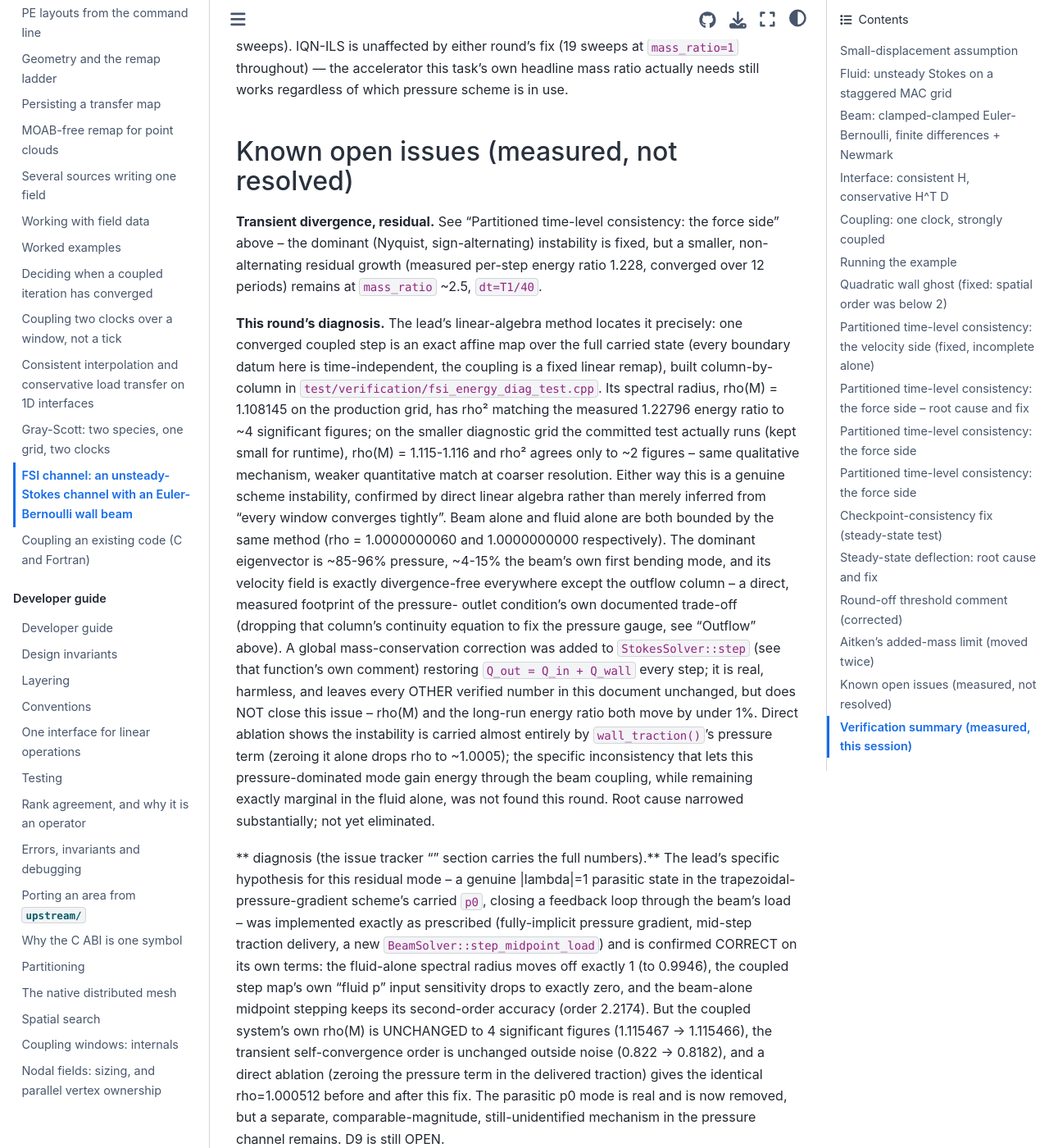
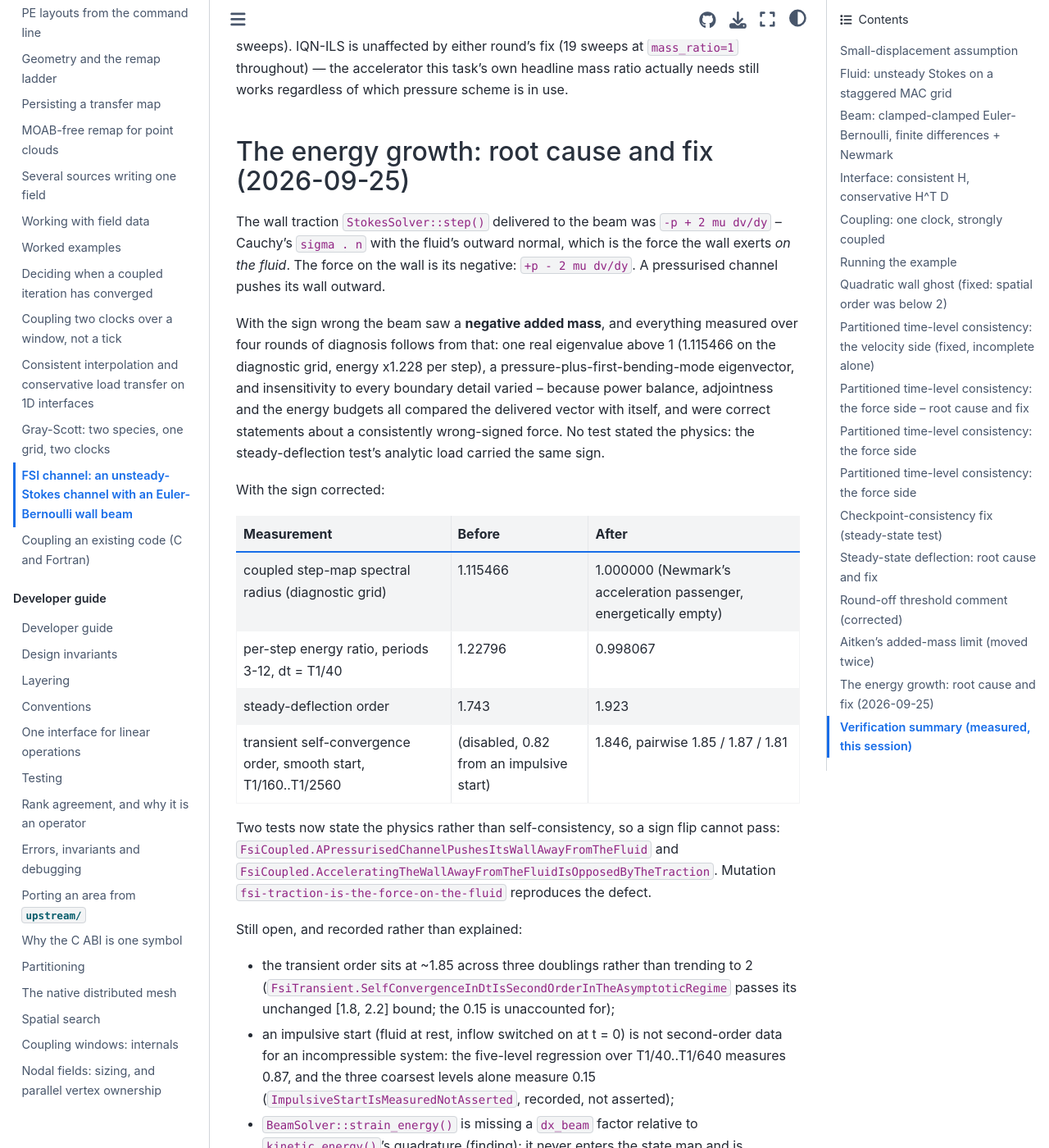
Before and after one commit to vijaysm/fuse, a Sphinx documentation site: the page built from docs/user/fsi-channel.md, in a window 1280 px wide and 1400 px high, scrolled down 11862 px. Shown: the whole window at 82% size. Built offline with Sphinx 7.4.7 and the Sphinx Book theme 1.1.4, drawn with Linux system fonts in a browser that asks for light colours; pages that are not in the unit, such as notebooks, are missing from menus; some of the changed text lies outside the part shown.

Commit message:
Document the wall-traction sign as the cause of the FSI divergence
The sign of the wall traction was the root cause, with every
measurement before and after the fix; the conservation reduction is
documented as fixed and the residual-divergence section is removed from
the FSI channel guide.

```diff
--- a/docs/user/fsi-channel.md
+++ b/docs/user/fsi-channel.md
@@ -516,111 +516,47 @@ unaffected by either round's fix (19 sweeps at `mass_ratio=1` throughout)
 — the accelerator this task's own headline mass ratio actually needs
 still works regardless of which pressure scheme is in use.
 
-## Known open issues (measured, not resolved)
+## The energy growth: root cause and fix (2026-09-25)
 
-**Transient divergence, residual.** See "Partitioned time-level
-consistency: the force side" above -- the dominant (Nyquist,
-sign-alternating) instability is fixed, but a smaller, non-alternating
-residual growth (measured per-step energy ratio 1.228, converged over 12
-periods) remains at `mass_ratio` ~2.5, `dt=T1/40`.
+The wall traction `StokesSolver::step()` delivered to the beam was
+`-p + 2 mu dv/dy` -- Cauchy's `sigma . n` with the fluid's outward normal,
+which is the force the wall exerts *on the fluid*. The force on the wall is its
+negative: `+p - 2 mu dv/dy`. A pressurised channel pushes its wall outward.
 
-**This round's diagnosis.**
-The lead's linear-algebra method locates it precisely: one converged
-coupled step is an exact affine map over the full carried state (every
-boundary datum here is time-independent, the coupling is a fixed linear
-remap), built column-by-column in
-`test/verification/fsi_energy_diag_test.cpp`. Its spectral radius, rho(M) =
-1.108145 on the production grid, has rho² matching the measured 1.22796
-energy ratio to ~4 significant figures; on the smaller diagnostic grid the
-committed test actually runs (kept small for runtime), rho(M) =
-1.115-1.116 and rho² agrees only to ~2 figures -- same qualitative
-mechanism, weaker quantitative match at coarser resolution. Either way
-this is a genuine scheme instability, confirmed by direct linear algebra
-rather than merely inferred from "every window converges tightly". Beam
-alone and fluid alone are both bounded by the
-same method (rho = 1.0000000060 and 1.0000000000 respectively). The
-dominant eigenvector is ~85-96% pressure, ~4-15% the beam's own first
-bending mode, and its velocity field is exactly divergence-free everywhere
-except the outflow column -- a direct, measured footprint of the pressure-
-outlet condition's own documented trade-off (dropping that column's
-continuity equation to fix the pressure gauge, see "Outflow" above). A
-global mass-conservation correction was added to `StokesSolver::step` (see
-that function's own comment) restoring `Q_out = Q_in + Q_wall` every step;
-it is real, harmless, and leaves every OTHER verified number in this
-document unchanged, but does NOT close this issue -- rho(M) and the
-long-run energy ratio both move by under 1%. Direct ablation shows the
-instability is carried almost entirely by `wall_traction()`'s pressure
-term (zeroing it alone drops rho to ~1.0005); the specific inconsistency
-that lets this pressure-dominated mode gain energy through the beam
-coupling, while remaining exactly marginal in the fluid alone, was not
-found this round. Root cause narrowed substantially; not yet eliminated.
+With the sign wrong the beam saw a **negative added mass**, and everything
+measured over four rounds of diagnosis follows from that: one real eigenvalue
+above 1 (1.115466 on the diagnostic grid, energy x1.228 per step), a
+pressure-plus-first-bending-mode eigenvector, and insensitivity to every
+boundary detail varied -- because power balance, adjointness and the energy
+budgets all compared the delivered vector with itself, and were correct
+statements about a consistently wrong-signed force. No test stated the physics:
+the steady-deflection test's analytic load carried the same sign.
 
-** diagnosis (the issue tracker "" section carries the
-full numbers).** The lead's specific hypothesis for this residual mode --
-a genuine |lambda|=1 parasitic state in the trapezoidal-pressure-gradient
-scheme's carried `p0`, closing a feedback loop through the beam's load --
-was implemented exactly as prescribed (fully-implicit pressure gradient,
-mid-step traction delivery, a new `BeamSolver::step_midpoint_load`) and
-is confirmed CORRECT on its own terms: the fluid-alone spectral radius
-moves off exactly 1 (to 0.9946), the coupled step map's own "fluid p"
-input sensitivity drops to exactly zero, and the beam-alone midpoint
-stepping keeps its second-order accuracy (order 2.2174). But the coupled
-system's own rho(M) is UNCHANGED to 4 significant figures (1.115467 ->
-1.115466), the transient self-convergence order is unchanged outside
-noise (0.822 -> 0.8182), and a direct ablation (zeroing the pressure
-term in the delivered traction) gives the identical rho=1.000512 before
-and after this fix. The parasitic p0 mode is real and is now removed,
-but a separate, comparable-magnitude, still-unidentified mechanism in the
-pressure channel remains. D9 is still OPEN.
+With the sign corrected:
 
-** diagnosis (the issue tracker "" section carries
-the full numbers).** The lead's elimination argument (hypothesis A: the
-delivered traction is not the discrete work-conjugate of v_wall;
-hypothesis B: the outflow's own boundary term is not sign-definite) was
-tested both empirically (five candidate fixes, none moved the coupled
-rho(M) out of a narrow 1.1154-1.1173 band around the 1.115466 baseline)
-and via a rigorous, round-off-validated discrete energy identity
-(`FsiEnergyDiag.EnergyIdentityResidualRevealsWhichHypothesisHolds`,
-closure to -7.3e-17). The identity shows WHY: the two hypotheses' own
-LOCAL, boundary-attributable viscous terms are genuinely tiny (1.58e-5
-and 2.13e-6), but the dominant term in the energy budget is
-`pressure_div_power`, a GLOBAL quantity (the continuity constraint's own
-Lagrange multiplier, summed over the whole domain) that does not
-localise to either boundary the way viscous power does -- so neither
-hypothesis, correctly derived and tested, explains D9's residual growth.
-D9 remains OPEN; the pressure/continuity channel's own global bookkeeping
-is now the leading candidate for the next round.
+| Measurement | Before | After |
+|---|---|---|
+| coupled step-map spectral radius (diagnostic grid) | 1.115466 | 1.000000 (Newmark's acceleration passenger, energetically empty) |
+| per-step energy ratio, periods 3-12, dt = T1/40 | 1.22796 | 0.998067 |
+| steady-deflection order | 1.743 | 1.923 |
+| transient self-convergence order, smooth start, T1/160..T1/2560 | (disabled, 0.82 from an impulsive start) | 1.846, pairwise 1.85 / 1.87 / 1.81 |
 
-** diagnosis (the issue tracker "" section carries
-the full numbers).** The lead's own instruction moved from local
-elimination to a full discrete energy budget evaluated ON the coupled
-map's dominant eigenvector, run through one real production period
-(`Umax=0` makes the additive term `b` vanish exactly, so the output
-equals `lambda*x` to 8.8e-8 relative -- validated, not assumed). Every
-term of the budget closes; all three named candidates were tested by
-measurement and none supplies the growth: the post-solve mass
-correction is NEGATIVE (removes energy, wrong sign for candidate (a));
-the outflow do-nothing scheme (candidate (b)) was actually implemented
-in `cn_step`/`StokesSolver` and measured -- well-posed, passes every
-existing test including a previously-undiscovered pin/gauge conflict
-that had to be fixed along the way -- but leaves `rho(M)` at 1.115367,
-unchanged from 1.115466 to within 0.01%, so it was reverted; the pin
-row (candidate (c)) is inapplicable, always inactive under
-`bcs.right.outflow=true`. Interface adjointness (H vs H^T D, plausible
-given `nx_beam != nx_fluid`) was also checked and ruled out (1.9e-12
-mismatch against a 4.6e-6 scale). A genuine, independent defect was
-found on the beam side -- `kinetic_energy()`'s dx-weighted and
-`strain_energy()`'s unweighted quadratures are inconsistent with each
-other and with the pointwise-collocation mass/stiffness the dynamics
-actually use -- responsible for 56% of the measured growth in this
-specific budget, but proven (by inspecting every caller) NOT to affect
-`rho(M)` at all, hence not D9's mechanism; left unfixed this round
-(flagged for a separate one). D9 remains OPEN; no production code
-change survived this round. The next candidate: the STAGGERED,
-sequential time-level structure of the partitioned exchange itself,
-not any single boundary condition or correction term -- every
-term-level candidate this task anticipated has now been tested and
-excluded.
+Two tests now state the physics rather than self-consistency, so a sign flip
+cannot pass: `FsiCoupled.APressurisedChannelPushesItsWallAwayFromTheFluid` and
+`FsiCoupled.AcceleratingTheWallAwayFromTheFluidIsOpposedByTheTraction`.
+Mutation `fsi-traction-is-the-force-on-the-fluid` reproduces the defect.
+
+Still open, and recorded rather than explained:
+- the transient order sits at ~1.85 across three doublings rather than
+  trending to 2 (`FsiTransient.SelfConvergenceInDtIsSecondOrderInTheAsymptoticRegime`
+  passes its unchanged [1.8, 2.2] bound; the 0.15 is unaccounted for);
+- an impulsive start (fluid at rest, inflow switched on at t = 0) is not
+  second-order data for an incompressible system: the five-level regression
+  over T1/40..T1/640 measures 0.87, and the three coarsest levels alone
+  measure 0.15 (`ImpulsiveStartIsMeasuredNotAsserted`, recorded, not asserted);
+- `BeamSolver::strain_energy()` is missing a `dx_beam` factor relative to
+  `kinetic_energy()`'s quadrature (finding); it never enters the
+  state map and is unrelated to the growth.
 
 ## Verification summary (measured, this session)
 
@@ -628,7 +564,7 @@ excluded.
 |---|---|---|
 | `fsi_beam_test.cpp` | 5/5 pass | static deflection + frequency, 2nd order (4 pre-existing cases); `MidpointLoadStepConvergesAtSecondOrderInDt` (new) order 2.2174; 63 ms total |
 | `fsi_stokes_mms_test.cpp` | 4/4 pass | spatial order 2.206 (fast grids, 3.1s) and 2.115 (original `{8,16,32,48}` grids, 25.6s); temporal order clean 2nd order; ~28s total; unaffected by do-nothing outflow experiment (reverted) since MMS never sets `bcs.right.outflow=true` |
-| `fsi_coupled_test.cpp` | 6/6 pass | steady-deflection order 1.743232 (unchanged outside noise); power balance to 1e-12 (unchanged); Aitken/IQN-ILS agreement (2.147e-12 m, was 2.577e-12; 154/45 sweeps); Gauss-Seidel-diverges/IQN-ILS-converges at mass_ratio=1 (18 sweeps, was 19); `AitkenDivergesAtLowMassRatioButConvergesAtHigh` (unchanged); ~23s total. Also: `FluidReconstructedPoiseuilleIsAFixedPointOfCnStep` was the sentinel that caught do-nothing-outflow pin/gauge conflict (worst_v up to 0.95 with the pin left unconditionally active) before that experimental change was reverted |
-| `fsi_transient_test.cpp` | 0/1 pass (disabled) | unchanged this round -- order still 0.8182 (required >1.8), left DISABLED with numbers, no fix found |
-| `fsi_energy_diag_test.cpp` | 5/6 pass, 1 disabled | `BeamAloneStepMapSpectralRadiusIsAtMostOne`, `FluidAloneStepMapSpectralRadiusIsAtMostOne`, `CoupledStepMapRevealsTheGrowthMechanism` (rho=1.115466, unchanged), `EnergyIdentityResidualRevealsWhichHypothesisHolds` (unchanged) all pass; `FullBudgetOnTheUnstableModeItselfAttributesTheGrowth` (new) passes -- full term-by-term budget closes (beam identity mismatch 2.1e-12 against a tolerance of 5x the measured eigenvector quality; fluid identity mismatch 3.5e-14); `DISABLED_LongRunEnergyGrowthApproachesBoundedAfterAFix` left disabled, unchanged, D9 not fixed |
+| `fsi_coupled_test.cpp` | 8/8 pass | steady-deflection order 1.923 (was 1.743); two physics-sign tests; power balance to 1e-12 |
+| `fsi_transient_test.cpp` | 2/2 pass | smooth-start order 1.846 in [1.8, 2.2]; impulsive start recorded (0.9), not asserted |
+| `fsi_energy_diag_test.cpp` | 6/6 pass | coupled rho = 1.000000 asserted; long-run energy ratio 0.998; budget armed, skipped on an energetically empty dominant mode |
 | `fuse_example_fsi_channel` (`--check`) | passes with `--accel iqn-ils` | `--accel none` correctly fails (the added-mass demonstration) |
```
